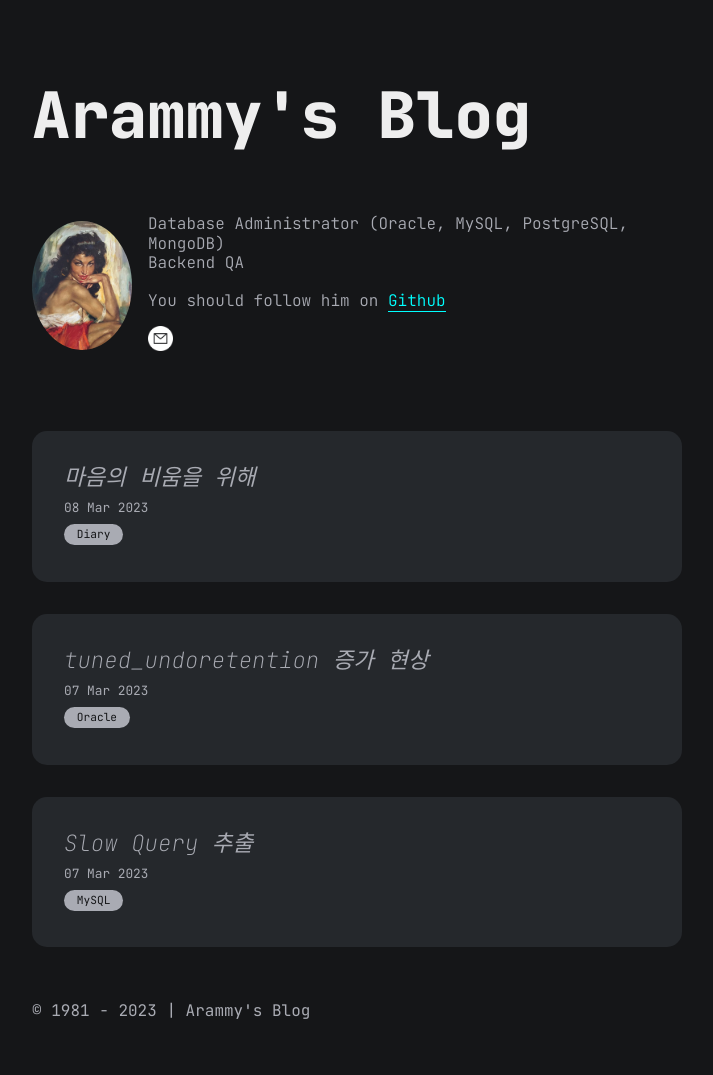
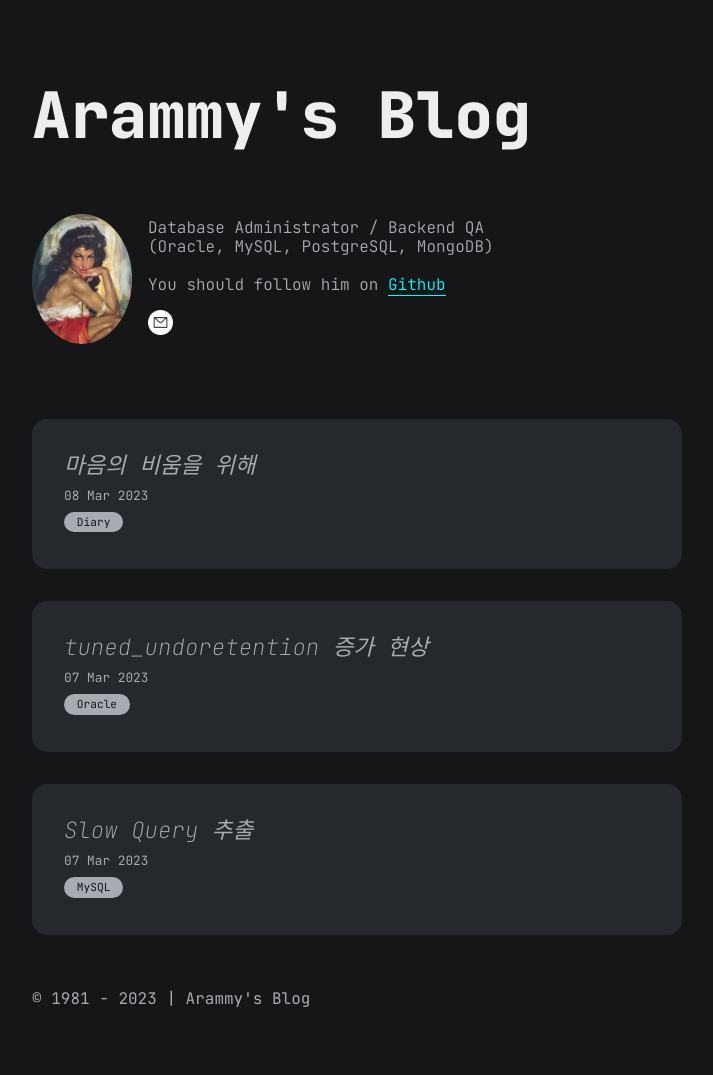
Before and after one commit to arammy/arammy.github.io, a Jekyll site: the page built from index.md, in a window 1280 px wide. Shown: the whole page, without its empty margins (283-996 px from the left). Built offline with Jekyll 4.4.1, drawn with Linux system fonts in a browser that asks for light colours.

Commit message:
Branch Commit

```diff
--- a/_data/author.yml
+++ b/_data/author.yml
@@ -2,9 +2,9 @@ name: Ahram Son
 dp: assets/img/image.jpg
 description: "
   <p>
-    Database Administrator (Oracle, MySQL, PostgreSQL, MongoDB)
+    Database Administrator / Backend QA
     <br/>
-    Backend QA
+    (Oracle, MySQL, PostgreSQL, MongoDB)
   </p>
   <br/>
   <p>
```
